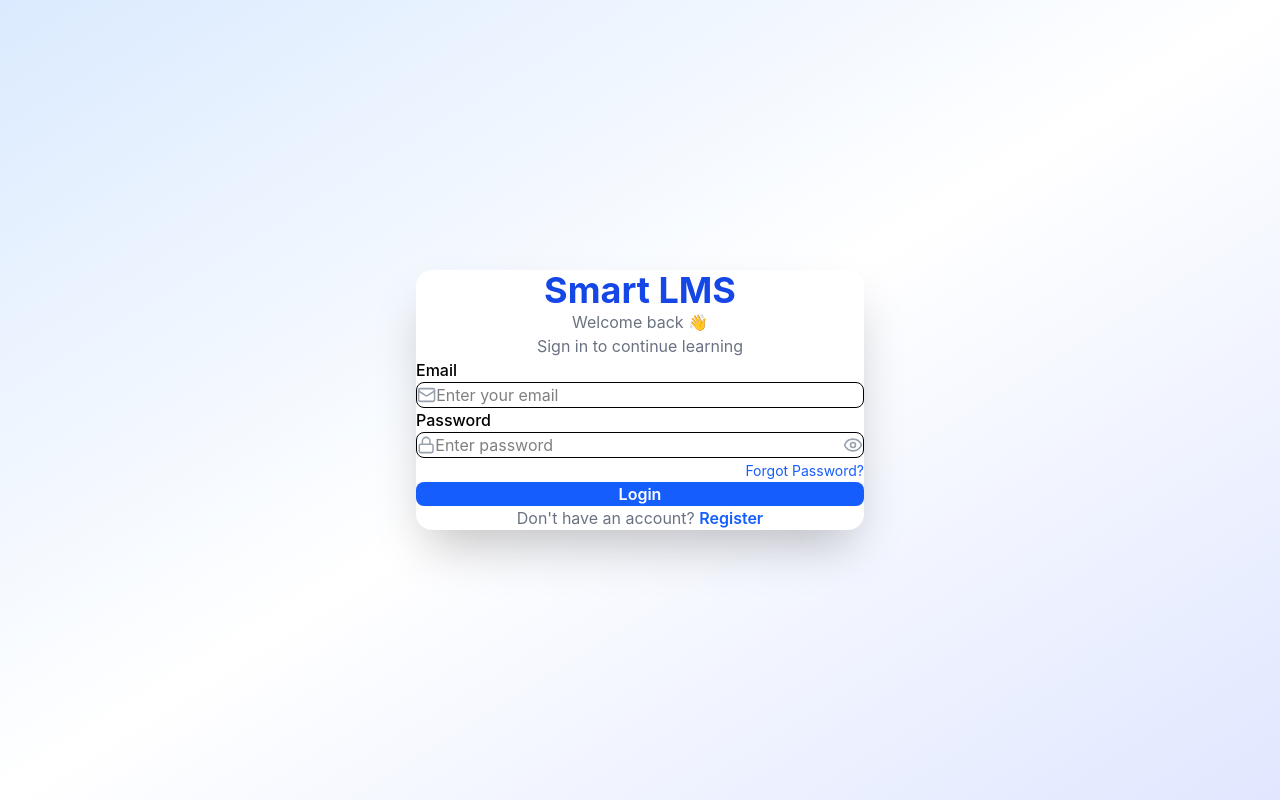
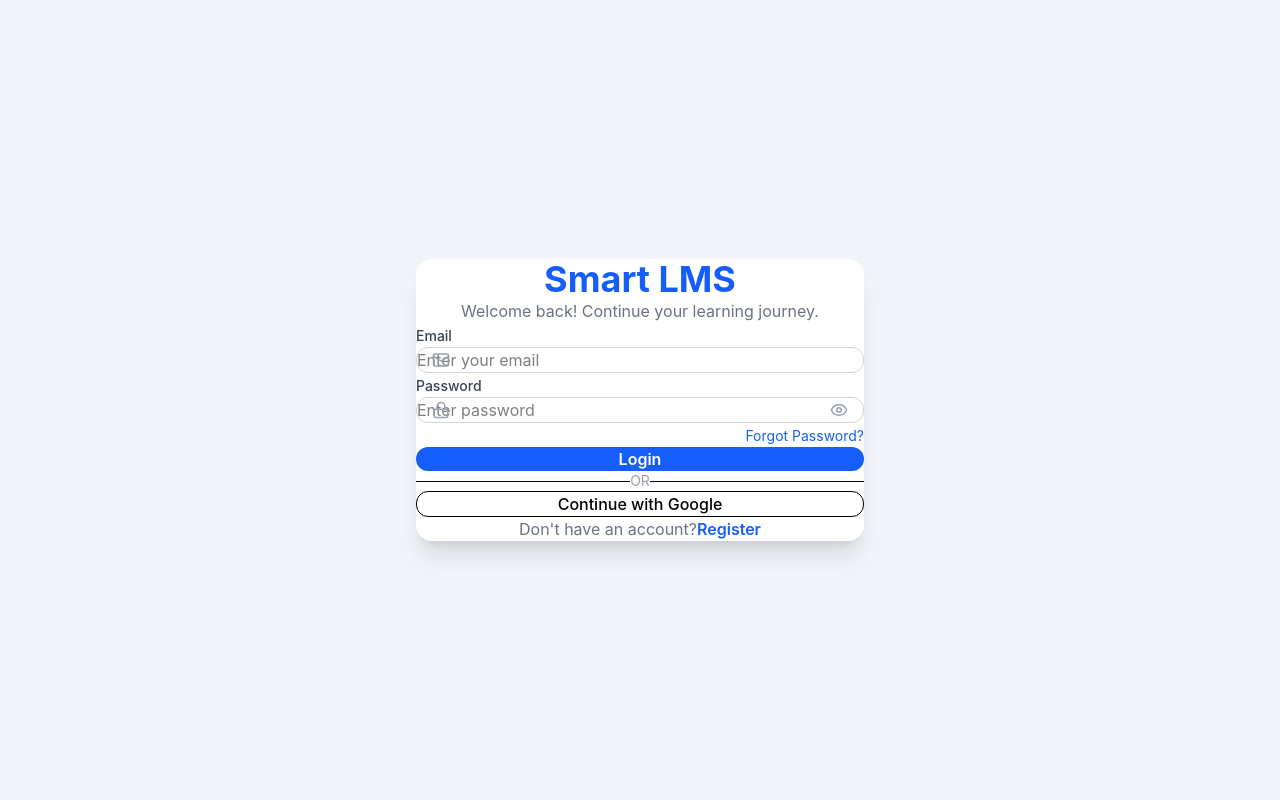
Before and after one commit to sumanth-create1/smart-lms, a React (Vite) app in the folder client/: page /login in a window 1280 px wide. Built offline with nearby package versions, Linux system fonts and the light colour scheme.

Commit message:
modified login page

```diff
--- a/client/src/pages/auth/Login.jsx
+++ b/client/src/pages/auth/Login.jsx
@@ -1,106 +1,130 @@
-import { useState } from "react";
-import { Link } from "react-router-dom";
-import { Eye, EyeOff, Mail, Lock } from "lucide-react";
+import { Mail, Lock, Eye } from "lucide-react";
 
 function Login() {
-  const [email, setEmail] = useState("");
-  const [password, setPassword] = useState("");
-  const [showPassword, setShowPassword] = useState(false);
+  return (
+    <div className="min-h-screen bg-slate-100 flex items-center justify-center px-4">
+      <div className="w-full max-w-md bg-white rounded-2xl shadow-xl p-8">
 
-  return (
-    <div className="min-h-screen flex items-center justify-center bg-gradient-to-br from-blue-100 via-white to-indigo-100 px-4">
+        {/* Logo */}
+        <div className="text-center">
+          <h1 className="text-4xl font-bold text-blue-600">
+            Smart LMS
+          </h1>
 
-      <div className="w-full max-w-md bg-white rounded-2xl shadow-2xl p-8">
+          <p className="text-gray-500 mt-2">
+            Welcome back! Continue your learning journey.
+          </p>
+        </div>
 
-        <h1 className="text-4xl font-bold text-center text-blue-700">
-          Smart LMS
-        </h1>
+        {/* Form */}
+        <form className="mt-8 space-y-5">
 
-        <p className="text-center text-gray-500 mt-2 mb-8">
-          Welcome back 👋 <br />
-          Sign in to continue learning
-        </p>
-
-        <form className="space-y-5">
-
+          {/* Email */}
           <div>
-            <label className="block mb-2 font-medium">
+            <label className="text-sm font-medium text-gray-700">
               Email
             </label>
 
-            <div className="flex items-center border rounded-lg px-3">
-              <Mail className="text-gray-400" size={20} />
+            <div className="relative mt-2">
+
+              <Mail
+                size={18}
+                className="absolute left-4 top-1/2 -translate-y-1/2 text-gray-400"
+              />
 
               <input
                 type="email"
                 placeholder="Enter your email"
-                className="w-full p-3 outline-none"
-                value={email}
-                onChange={(e) => setEmail(e.target.value)}
+                className="w-full rounded-xl border border-gray-300 pl-11 pr-4 py-3 outline-none focus:border-blue-500 focus:ring-2 focus:ring-blue-200"
               />
-            </div>
-          </div>
-
-          <div>
-            <label className="block mb-2 font-medium">
-              Password
-            </label>
-
-            <div className="flex items-center border rounded-lg px-3">
-
-              <Lock className="text-gray-400" size={20} />
-
-              <input
-                type={showPassword ? "text" : "password"}
-                placeholder="Enter password"
-                className="w-full p-3 outline-none"
-                value={password}
-                onChange={(e) => setPassword(e.target.value)}
-              />
-
-              <button
-                type="button"
-                onClick={() => setShowPassword(!showPassword)}
-              >
-                {showPassword ? (
-                  <EyeOff className="text-gray-400" size={20} />
-                ) : (
-                  <Eye className="text-gray-400" size={20} />
-                )}
-              </button>
 
             </div>
           </div>
 
+          {/* Password */}
+          <div>
+
+            <label className="text-sm font-medium text-gray-700">
+              Password
+            </label>
+
+            <div className="relative mt-2">
+
+              <Lock
+                size={18}
+                className="absolute left-4 top-1/2 -translate-y-1/2 text-gray-400"
+              />
+
+              <input
+                type="password"
+                placeholder="Enter password"
+                className="w-full rounded-xl border border-gray-300 pl-11 pr-11 py-3 outline-none focus:border-blue-500 focus:ring-2 focus:ring-blue-200"
+              />
+
+              <Eye
+                size={18}
+                className="absolute right-4 top-1/2 -translate-y-1/2 text-gray-400 cursor-pointer"
+              />
+
+            </div>
+          </div>
+
+          {/* Forgot Password */}
+
           <div className="text-right">
-            <Link
-              to="/forgot-password"
-              className="text-blue-600 hover:underline text-sm"
+
+            <button
+              type="button"
+              className="text-sm text-blue-600 hover:underline"
             >
               Forgot Password?
-            </Link>
+            </button>
+
           </div>
 
+          {/* Login Button */}
+
           <button
-            className="w-full bg-blue-600 hover:bg-blue-700 transition text-white py-3 rounded-lg font-semibold"
+            className="w-full bg-blue-600 hover:bg-blue-700 text-white py-3 rounded-xl font-semibold transition"
           >
             Login
           </button>
 
         </form>
 
+        {/* Divider */}
+
+        <div className="flex items-center my-6">
+
+          <div className="flex-1 border-t"></div>
+
+          <span className="mx-3 text-sm text-gray-400">
+            OR
+          </span>
+
+          <div className="flex-1 border-t"></div>
+
+        </div>
+
+        {/* Google */}
+
+        <button className="w-full border rounded-xl py-3 font-medium hover:bg-gray-50 transition">
+          Continue with Google
+        </button>
+
+        {/* Register */}
+
         <p className="text-center mt-6 text-gray-500">
-          Don't have an account?{" "}
-          <Link
-            to="/register"
-            className="text-blue-600 font-semibold hover:underline"
-          >
+
+          Don't have an account?
+
+          <span className="text-blue-600 font-semibold cursor-pointer ml-1">
             Register
-          </Link>
+          </span>
+
         </p>
 
       </div>
-
     </div>
   );
 }
```
